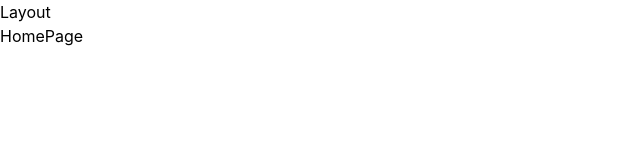
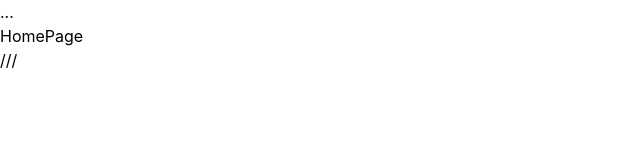
Before and after one commit to PrashanthKumar0/finance-app, a React (Vite) app: page / in a window 1280 px wide. Shown: the top 160 px of the page, without its empty margins (0-640 px from the left). Built offline with nearby package versions, Linux system fonts and the light colour scheme.

Commit message:
added component dir

```diff
--- a/src/App.jsx
+++ b/src/App.jsx
@@ -10,9 +10,9 @@ function App() {
     <BrowserRouter>
       <Routes>
 
-        <Route location="/" element={<Layout />}>
+        <Route path="/" element={<Layout />}>
           <Route index element={<HomePage />} />
-          <Route location="/About" element={<AboutPage />} />
+          <Route path="/About" element={<AboutPage />} />
         </Route>
 
       </Routes>
--- a/src/Layout.jsx
+++ b/src/Layout.jsx
@@ -4,8 +4,9 @@ import { Outlet } from 'react-router-dom'
 function Layout() {
     return (
         <div>
-            Layout
+            ...
             <Outlet />
+            ///
         </div>
     )
 }
```
